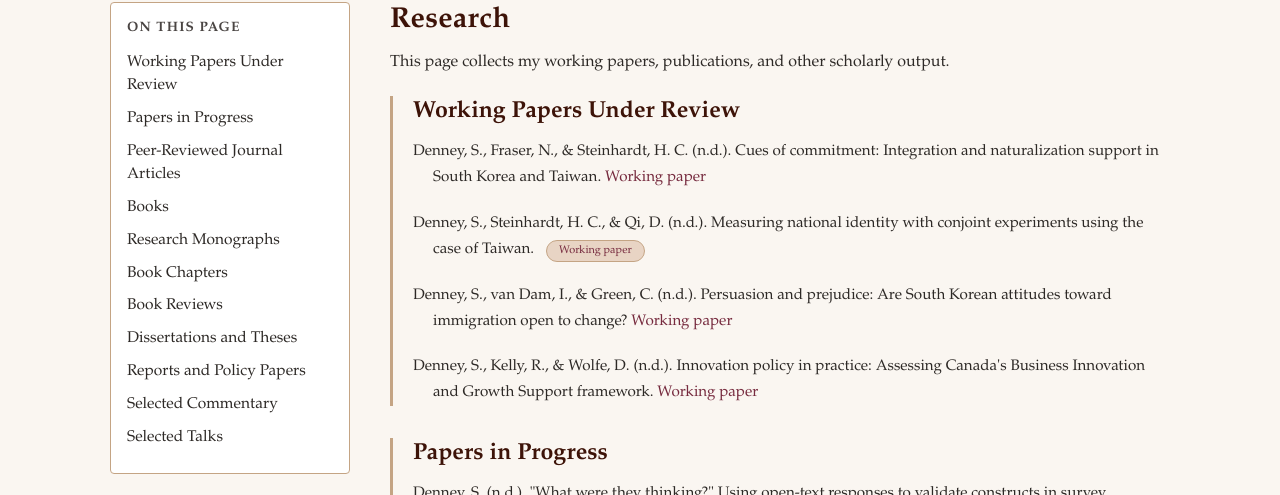
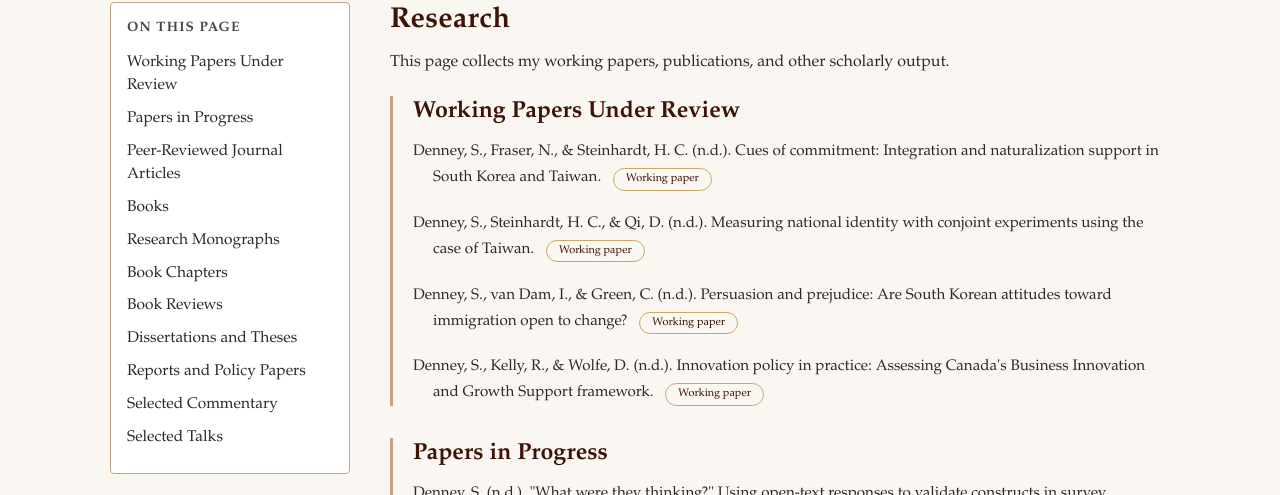
Before and after one commit to scdenney/scdenney.github.io, a Jekyll site: the page built from research.md, in a window 1280 px wide. Shown: the part 104-599 px from the top of the page. Built offline with Jekyll 4.4.1, drawn with Linux system fonts in a browser that asks for light colours.

Commit message:
Restyle working-paper badge and add badges to all working paper entries

```diff
--- a/assets/css/style.css
+++ b/assets/css/style.css
@@ -376,9 +376,9 @@ hr {
   white-space: nowrap;
   text-indent: 0;
   text-align: center;
-  color: var(--burgundy);
-  background-color: var(--warm-tan);
-  border: 1px solid var(--dusty-rose);
+  color: var(--deep-plum);
+  background-color: var(--cream);
+  border: 1px solid var(--muted-gold);
   border-radius: 999px;
   text-decoration: none;
   vertical-align: baseline;
@@ -386,9 +386,9 @@ hr {
 }
 
 .working-paper-badge:hover {
-  background-color: var(--burgundy);
-  color: var(--cream);
-  border-color: var(--burgundy);
+  background-color: var(--muted-gold);
+  color: var(--deep-plum);
+  border-color: var(--muted-gold);
 }
 
 /* Collapsible Details */
--- a/research.md
+++ b/research.md
@@ -36,7 +36,7 @@ permalink: /research/
 <h2 id="working-papers">Working Papers Under Review</h2>
 
 <p class="publication-item">
-Denney, S., Fraser, N., & Steinhardt, H. C. (n.d.). Cues of commitment: Integration and naturalization support in South Korea and Taiwan. <a href="https://github.com/scdenney/cues-east-asia" target="_blank">Working paper</a>
+Denney, S., Fraser, N., & Steinhardt, H. C. (n.d.). Cues of commitment: Integration and naturalization support in South Korea and Taiwan. <a href="https://github.com/scdenney/cues-east-asia/blob/main/paper/280925_cues-of-committment_denney-fraser-steinhardt.pdf" target="_blank" class="working-paper-badge">Working paper</a>
 </p>
 
 <p class="publication-item">
@@ -44,11 +44,11 @@ Denney, S., Steinhardt, H. C., & Qi, D. (n.d.). Measuring national identity with
 </p>
 
 <p class="publication-item">
-Denney, S., van Dam, I., & Green, C. (n.d.). Persuasion and prejudice: Are South Korean attitudes toward immigration open to change? <a href="https://github.com/scdenney/persuasion-cues-kr-imm/blob/main/README.md" target="_blank">Working paper</a>
+Denney, S., van Dam, I., & Green, C. (n.d.). Persuasion and prejudice: Are South Korean attitudes toward immigration open to change? <a href="https://github.com/scdenney/persuasion-cues-kr-imm/blob/main/paper/persuasion-and-prejudice_denney_290925.pdf" target="_blank" class="working-paper-badge">Working paper</a>
 </p>
 
 <p class="publication-item">
-Denney, S., Kelly, R., & Wolfe, D. (n.d.). Innovation policy in practice: Assessing Canada's Business Innovation and Growth Support framework. <a href="https://github.com/scdenney/bigs-scaleups/blob/main/manuscripts/scaling-for-success.pdf" target="_blank">Working paper</a>
+Denney, S., Kelly, R., & Wolfe, D. (n.d.). Innovation policy in practice: Assessing Canada's Business Innovation and Growth Support framework. <a href="https://github.com/scdenney/bigs-scaleups/blob/main/manuscripts/scaling-for-success.pdf" target="_blank" class="working-paper-badge">Working paper</a>
 </p>
 </div>
 
```
